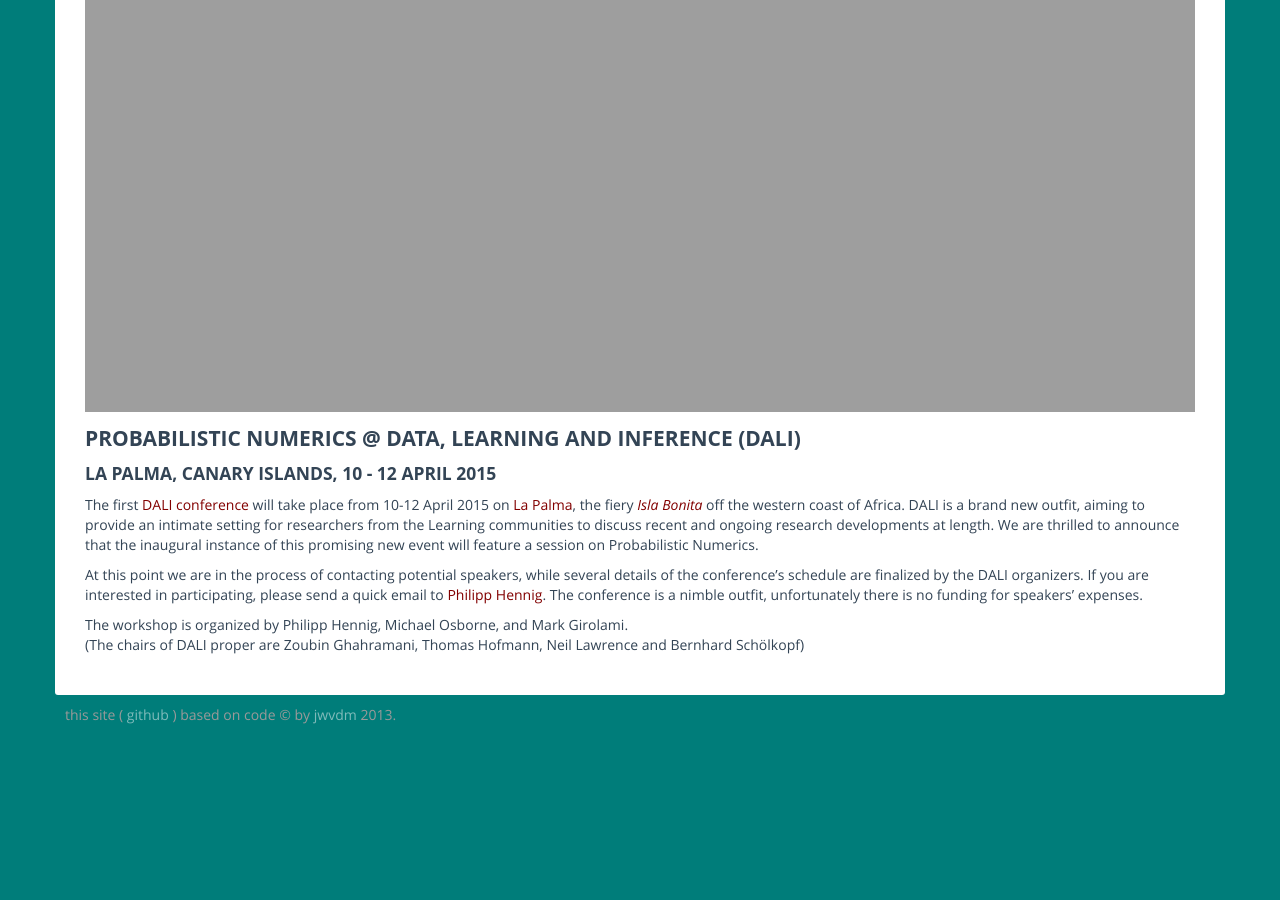
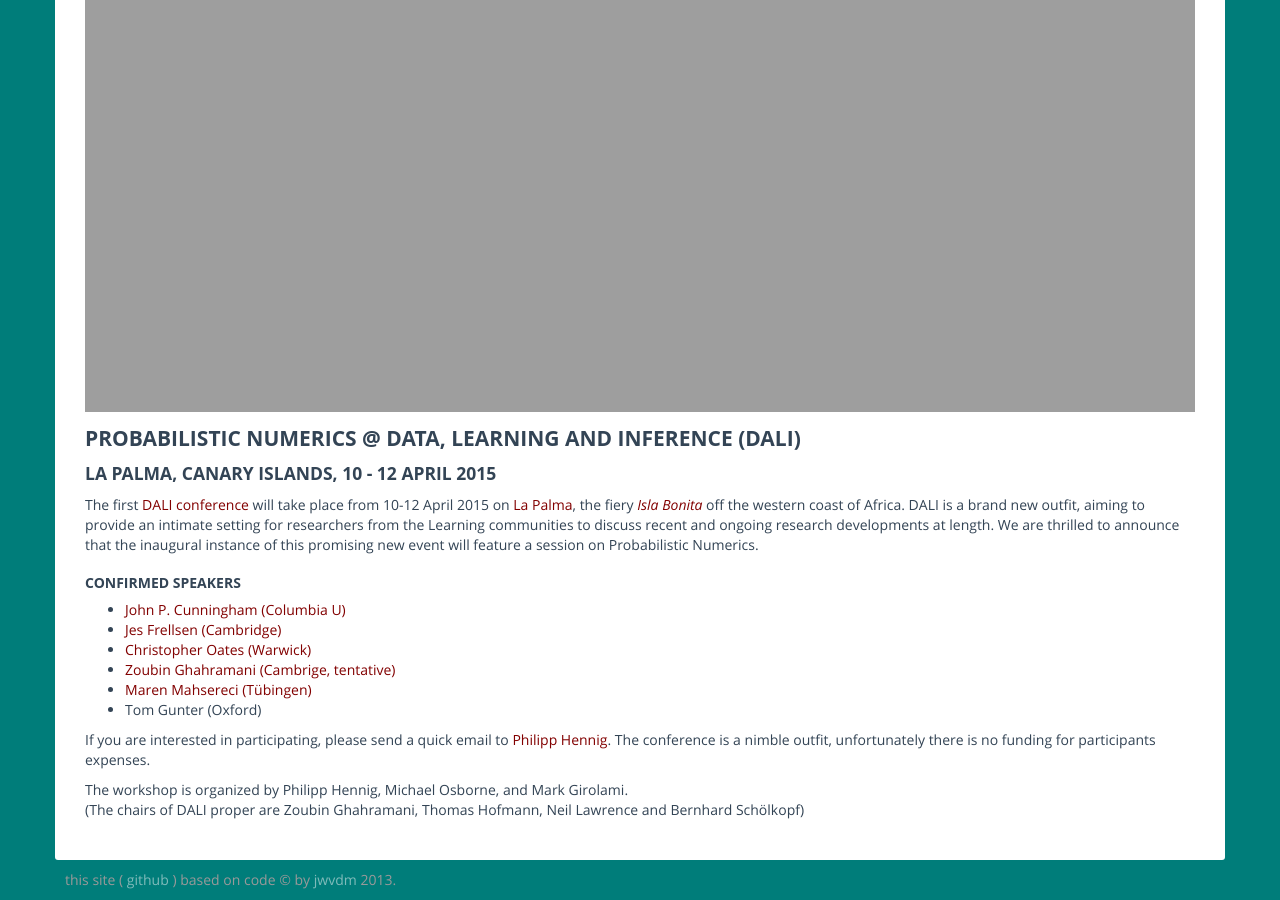
Before and after one commit to philipphennig/probabilistic-numerics.org, a Jekyll site: the page built from meetings/LaPalma2015.md, in a window 1280 px wide and 900 px high, scrolled down 590 px. Built offline with Jekyll 4.4.1, drawn with Linux system fonts in a browser that asks for light colours; some web fonts are replaced; before the commit the page ends 1325 px from its top, so only the background shows below that.

Commit message:
updated meetings

```diff
--- a/meetings/LaPalma.md
+++ b/meetings/LaPalma2015.md
@@ -17,11 +17,18 @@ ongoing research developments at length. We are thrilled to announce that the
 inaugural instance of this promising new event will feature a session on
 Probabilistic Numerics.
 
-At this point we are in the process of contacting potential speakers, while
-several details of the conference's schedule are finalized by the DALI
-organizers. If you are interested in participating, please send a quick email
-to [Philipp Hennig](mailto:phennig@tue.mpg.de). The conference is a nimble
-outfit, unfortunately there is no funding for speakers' expenses.
+### Confirmed Speakers
+
+* [John P. Cunningham (Columbia U)](http://stat.columbia.edu/~cunningham/)
+* [Jes Frellsen (Cambridge)](http://mlg.eng.cam.ac.uk/frellsen/)
+* [Christopher Oates (Warwick)](http://www2.warwick.ac.uk/fac/sci/statistics/staff/academic-research/oates)
+* [Zoubin Ghahramani (Cambrige, tentative)](http://mlg.eng.cam.ac.uk/zoubin/)
+* [Maren Mahsereci (Tübingen)](http://www.is.tuebingen.mpg.de/nc/employee/details/mmahsereci.html)
+* Tom Gunter (Oxford)
+
+If you are interested in participating, please send a quick email to
+[Philipp Hennig](mailto:phennig@tue.mpg.de). The conference is a nimble outfit,
+unfortunately there is no funding for participants expenses.
 
 The workshop is organized by Philipp Hennig, Michael Osborne, and Mark Girolami.
 (The chairs of DALI proper are Zoubin Ghahramani, Thomas Hofmann, Neil Lawrence
```
Also changed, not shown: meetings/index.md (+12 -0 lines).
